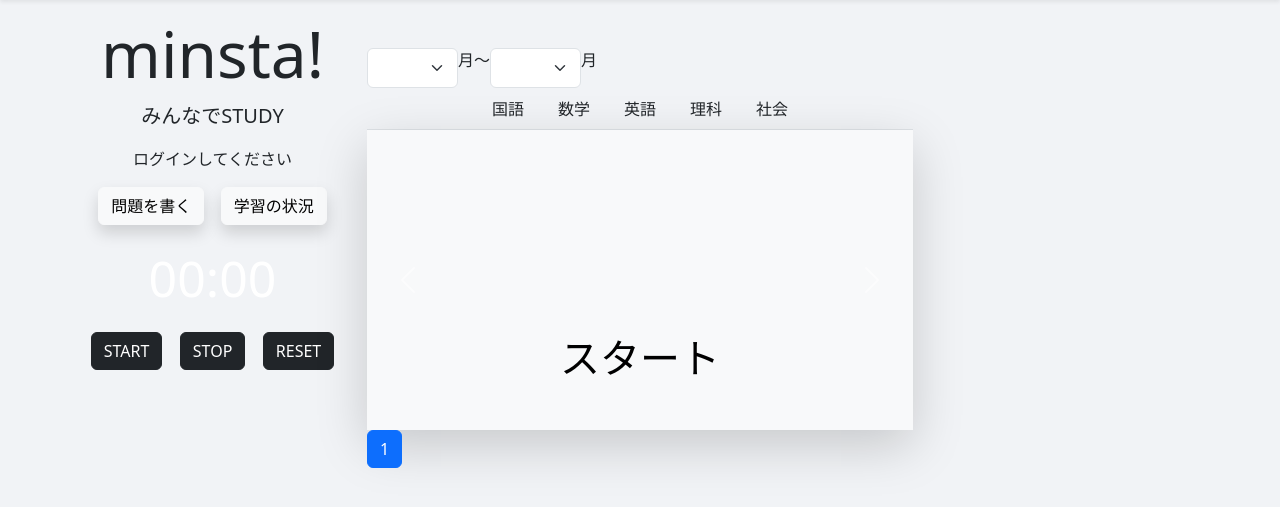
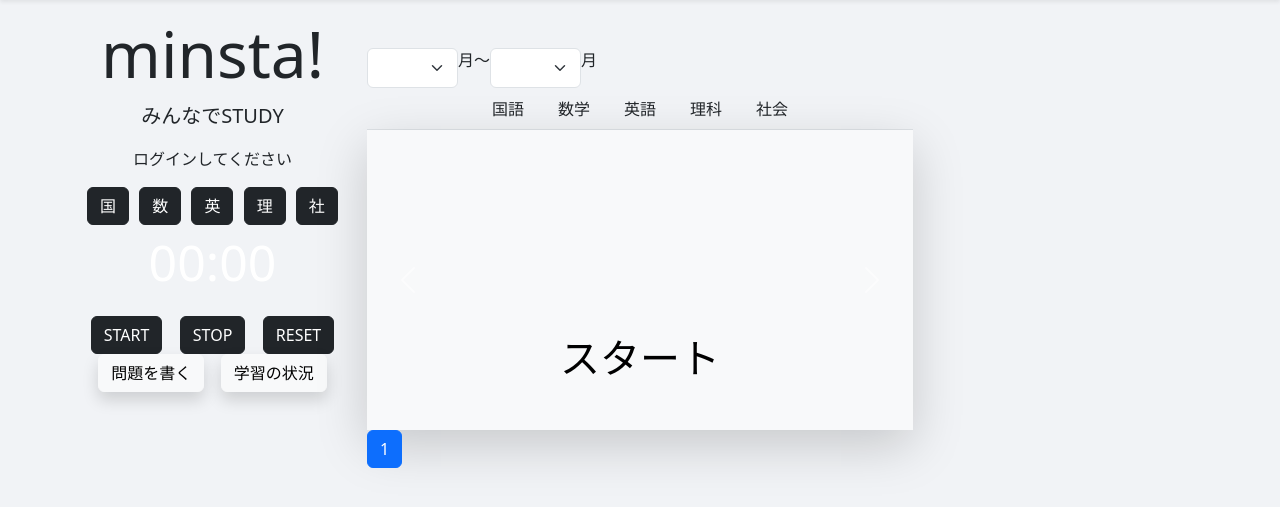
Before and after one commit to nikoniko7zzz/Django_minsta, a Django app: page / in a window 1280 px wide. Shown: the part 56-563 px from the top of the page. Run offline with Django 3.2, Linux system fonts and the light colour scheme; data comes from the database, SQL or seed files in the repository; some libraries are stand-ins or nearby versions.

Commit message:
base.html btn

```diff
--- a/config/settings.py
+++ b/config/settings.py
@@ -28,8 +28,8 @@ BASE_DIR = Path(__file__).resolve().parent.parent
 SECRET_KEY = 'django-insecure-fjj!29uml7e+w6@mx9d+g&%s_4qs(@a&b2=d3swc!gscjm2+#a'
 
 # SECURITY WARNING: don't run with debug turned on in production!
-DEBUG = True
-# DEBUG = False
+# DEBUG = True
+DEBUG = False
 
 ALLOWED_HOSTS = ['127.0.0.1', '.pythonanywhere.com']
 # ALLOWED_HOSTS = ['*']
--- a/study/templates/study/base.html
+++ b/study/templates/study/base.html
@@ -84,14 +84,16 @@
           {% endif %}
           <!-- インデントを揃えて保存できない なぜ？ -->
 
+        <div class="d-flex justify-content-around">
+          <input type="button" class="myButton btn btn-dark" onclick="start()" value="国" id="startBtn">
+          <input type="button" class="myButton btn btn-dark" onclick="stop()" value="数">
+          <input type="button" class="myButton btn btn-dark" onclick="reset()" value="英">
+          <input type="button" class="myButton btn btn-dark" onclick="reset()" value="理">
+          <input type="button" class="myButton btn btn-dark" onclick="reset()" value="社">
+        </div>
 
 
 
-
-        <div class="d-flex justify-content-evenly mb-3">
-          <a class="btn btn-light shadow mr-3" href="{% url 'study:new' %}" role="button">問題を書く</a>
-          <a class="btn btn-light shadow" href="{% url 'study:record' %}" role="button">学習の状況</a>
-        </div>
         <!-- タイマー -->
         <p id="timerLabel" style="color: white; font-size: 50px; text-align: center">00:00</p>
         <div class="d-flex justify-content-around">
@@ -99,6 +101,12 @@
           <input type="button" class="myButton btn btn-dark" onclick="stop()" value="STOP">
           <input type="button" class="myButton btn btn-dark" onclick="reset()" value="RESET">
         </div>
+
+        <div class="d-flex justify-content-evenly mb-3">
+          <a class="btn btn-light shadow mr-3" href="{% url 'study:new' %}" role="button">問題を書く</a>
+          <a class="btn btn-light shadow" href="{% url 'study:record' %}" role="button">学習の状況</a>
+        </div>
+
       </div>
 
       <!-- 中央 -->
@@ -118,14 +126,14 @@
 
   <!-- jQuery first, then Popper.js, then Bootstrap JS -->
   <script src="https://code.jquery.com/jquery-3.3.1.slim.min.js"
-    integrity="sha384-q8i/X+965DzO0rT7abK41JStQIAqVgRVzpbzo5smXKp4YfRvH+8abtTE1Pi6jizo"
-    crossorigin="anonymous"></script>
+    integrity="sha384-q8i/X+965DzO0rT7abK41JStQIAqVgRVzpbzo5smXKp4YfRvH+8abtTE1Pi6jizo" crossorigin="anonymous">
+    </script>
   <script src="https://cdnjs.cloudflare.com/ajax/libs/popper.js/1.14.6/umd/popper.min.js"
-    integrity="sha384-wHAiFfRlMFy6i5SRaxvfOCifBUQy1xHdJ/yoi7FRNXMRBu5WHdZYu1hA6ZOblgut"
-    crossorigin="anonymous"></script>
+    integrity="sha384-wHAiFfRlMFy6i5SRaxvfOCifBUQy1xHdJ/yoi7FRNXMRBu5WHdZYu1hA6ZOblgut" crossorigin="anonymous">
+    </script>
   <script src="https://stackpath.bootstrapcdn.com/bootstrap/4.2.1/js/bootstrap.min.js"
-    integrity="sha384-B0UglyR+jN6CkvvICOB2joaf5I4l3gm9GU6Hc1og6Ls7i6U/mkkaduKaBhlAXv9k"
-    crossorigin="anonymous"></script>
+    integrity="sha384-B0UglyR+jN6CkvvICOB2joaf5I4l3gm9GU6Hc1og6Ls7i6U/mkkaduKaBhlAXv9k" crossorigin="anonymous">
+    </script>
 
   <script type="text/javascript" src="{% static 'js/script.js' %}"></script>
 
```
